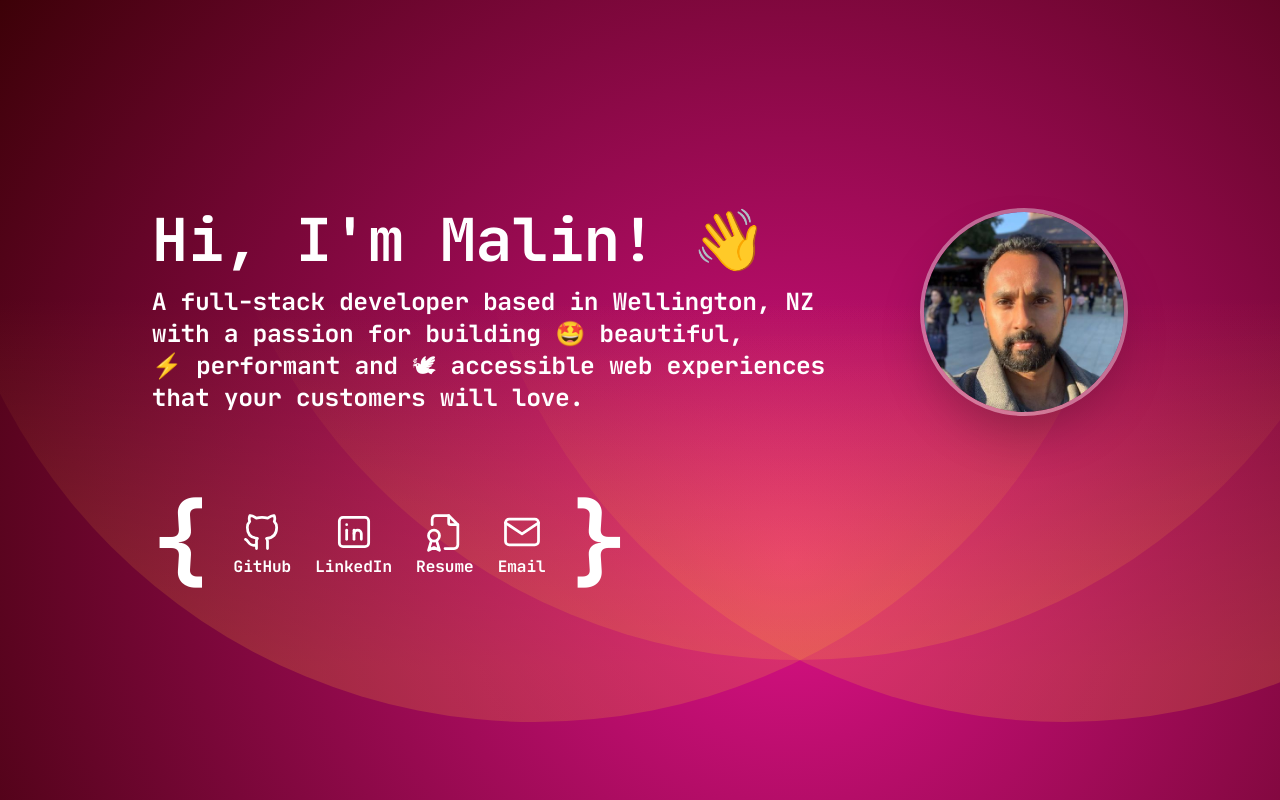
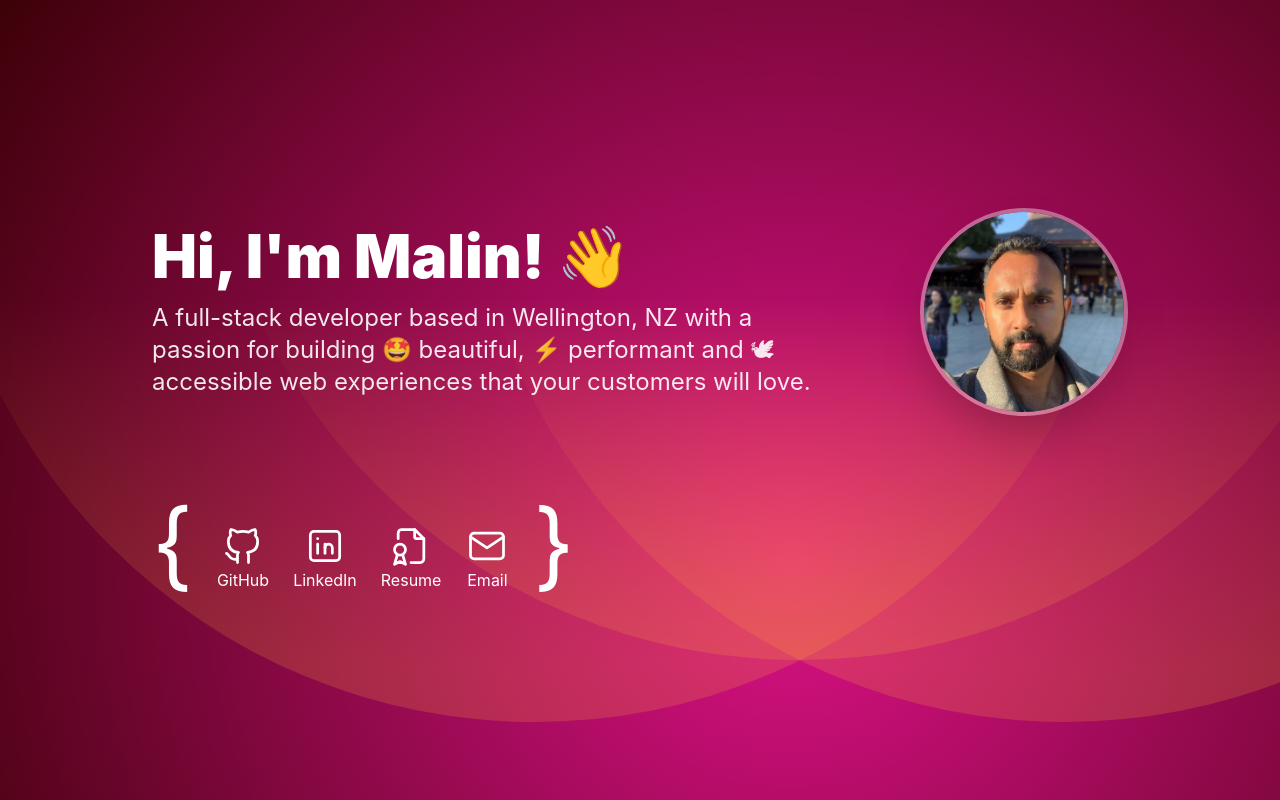
Before and after one commit to malinmalliyawadu/personal-site, a React (Vite) app: page / in a window 1280 px wide. Built offline with nearby package versions, Linux system fonts and the light colour scheme.

Commit message:
Improve font

```diff
--- a/src/App.tsx
+++ b/src/App.tsx
@@ -13,9 +13,9 @@ function App() {
 
         <div>
           <h1 className="text-5xl md:text-6xl font-black mb-4">
-            Hi, I'm Malin! 👋
+            Hi, I'm Malin!&nbsp;👋
           </h1>
-          <p className="text-2xl text-white">
+          <p className="text-2xl text-white text-opacity-90">
             A full-stack developer based in Wellington, NZ with a passion for
             building 🤩&nbsp;beautiful, ⚡️&nbsp;performant and&nbsp;🕊
             accessible web experiences that your customers will love.
@@ -24,7 +24,7 @@ function App() {
       </div>
 
       <div>
-        <ul className="flex gap-6 items-center">
+        <ul className="flex gap-6 items-end">
           <li className="text-8xl hidden md:block">{"{"}</li>
           <li>
             <a
--- a/src/index.css
+++ b/src/index.css
@@ -2,31 +2,11 @@
 @tailwind components;
 @tailwind utilities;
 
-@font-face {
-  font-family: "Jetbrains Mono";
-  src: url("fonts/eot/JetBrainsMono-Regular.eot"); /* IE9 Compat Modes */
-  src: url("fonts/eot/JetBrainsMono-Regular.eot?#iefix")
-      format("embedded-opentype"),
-    /* IE6-IE8 */ url("fonts/woff2/JetBrainsMono-Regular.woff2") format("woff2"),
-    /* Super Modern Browsers */ url("fonts/woff/JetBrainsMono-Regular.woff")
-      format("woff"); /* Pretty Modern Browsers */
-}
-@font-face {
-  font-family: "Jetbrains Mono";
-  src: url("fonts/eot/JetBrainsMono-Bold.eot"); /* IE9 Compat Modes */
-  src: url("fonts/eot/JetBrainsMono-Bold.eot?#iefix")
-      format("embedded-opentype"),
-    /* IE6-IE8 */ url("fonts/woff2/JetBrainsMono-Bold.woff2") format("woff2"),
-    /* Super Modern Browsers */ url("fonts/woff/JetBrainsMono-Bold.woff")
-      format("woff"); /* Pretty Modern Browsers */
-  font-size: bold;
-}
-
 body {
   margin: 0;
-  font-family: "JetBrains Mono", -apple-system, BlinkMacSystemFont, "Segoe UI",
-    "Roboto", "Oxygen", "Ubuntu", "Cantarell", "Fira Sans", "Droid Sans",
-    "Helvetica Neue", sans-serif;
+  font-family: -apple-system, BlinkMacSystemFont, "Segoe UI", "Roboto", "Oxygen",
+    "Ubuntu", "Cantarell", "Fira Sans", "Droid Sans", "Helvetica Neue",
+    sans-serif;
   -webkit-font-smoothing: antialiased;
   -moz-osx-font-smoothing: grayscale;
   /* background-color: rgba(17, 24, 39, 1); */
```
